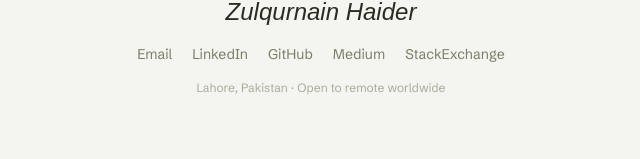
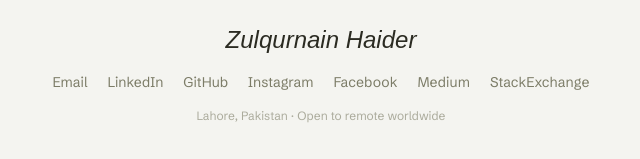
Before and after one commit to Zulqurnain/zulqurnainj.com, a Next.js app: page /saas in a window 1280 px wide. Shown: the part 1783-1942 px from the top of the page, without its empty margins (111-751 px from the left). Before the commit the page ends 1919 px from the top, so only its background shows below. Built offline with nearby package versions, Linux system fonts and the light colour scheme; a web font is replaced by a local one.

Commit message:
fix: update social links — LinkedIn, add Instagram and Facebook

```diff
--- a/src/app/layout.tsx
+++ b/src/app/layout.tsx
@@ -132,7 +132,9 @@
       email: "me@zulqurnainj.com",
       sameAs: [
         "https://github.com/zulqurnain",
-        "https://linkedin.com/in/zulqurnainjj",
+        "https://linkedin.com/in/zulqurnainj",
+        "https://instagram.com/nomad",
+        "https://fb.com/zjnomad",
         "https://medium.com/@zulqurnainjj",
         "https://linktr.ee/zulqurnainjj",
         "https://stackexchange.com/users/11459153/zulqurnain-haider",
--- a/src/app/page.tsx
+++ b/src/app/page.tsx
@@ -114,7 +114,7 @@
             Open to client work, collabs, and new adventures.{" "}
             <a href="mailto:me@zulqurnainj.com" className="link">Say hello</a>{" "}
             or find me on{" "}
-            <a href="https://linkedin.com/in/zulqurnainjj" target="_blank" rel="noopener noreferrer" className="link">LinkedIn</a>.
+            <a href="https://linkedin.com/in/zulqurnainj" target="_blank" rel="noopener noreferrer" className="link">LinkedIn</a>.
           </p>
         </div>
 
--- a/src/components/Footer.tsx
+++ b/src/components/Footer.tsx
@@ -12,7 +12,7 @@
           Email
         </a>
         <a
-          href="https://linkedin.com/in/zulqurnainjj"
+          href="https://linkedin.com/in/zulqurnainj"
           target="_blank"
           rel="noopener noreferrer"
           className="hover:text-olive-800 dark:hover:text-olive-100 transition-colors"
@@ -26,6 +26,22 @@
           className="hover:text-olive-800 dark:hover:text-olive-100 transition-colors"
         >
           GitHub
+        </a>
+        <a
+          href="https://instagram.com/nomad"
+          target="_blank"
+          rel="noopener noreferrer"
+          className="hover:text-olive-800 dark:hover:text-olive-100 transition-colors"
+        >
+          Instagram
+        </a>
+        <a
+          href="https://fb.com/zjnomad"
+          target="_blank"
+          rel="noopener noreferrer"
+          className="hover:text-olive-800 dark:hover:text-olive-100 transition-colors"
+        >
+          Facebook
         </a>
         <a
           href="https://medium.com/@zulqurnainjj"
--- a/src/components/Header.tsx
+++ b/src/components/Header.tsx
@@ -15,7 +15,9 @@
   { label: "Projects", href: "/projects" },
   { label: "SaaS", href: "/saas" },
   { label: "Contact", href: "mailto:me@zulqurnainj.com" },
-  { label: "LinkedIn", href: "https://linkedin.com/in/zulqurnainjj", external: true },
+  { label: "LinkedIn", href: "https://linkedin.com/in/zulqurnainj", external: true },
+  { label: "Instagram", href: "https://instagram.com/nomad", external: true },
+  { label: "Facebook", href: "https://fb.com/zjnomad", external: true },
   { label: "Linktree", href: "https://linktr.ee/zulqurnainjj", external: true },
   { label: "llms.txt", href: "/llms.txt", external: true },
 ];
```
